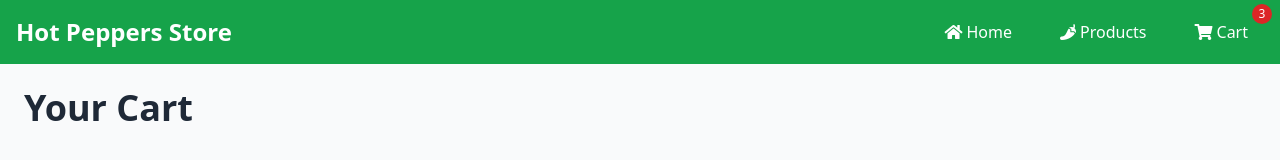
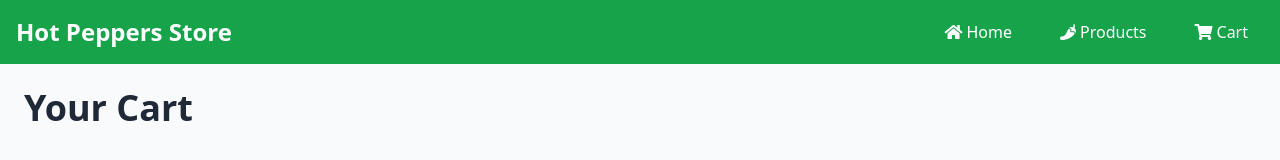
Before and after one commit to zarnescurazvan98/hot-peppers-store, a Vue app: page /cart in a window 1280 px wide. Shown: the top 160 px of the page. Built offline with nearby package versions, Linux system fonts and the light colour scheme.

Commit message:
added logic for number icon cart

```diff
--- a/src/components/Header.vue
+++ b/src/components/Header.vue
@@ -24,8 +24,10 @@
         <router-link to="/cart" class="relative px-4 py-2 hover:bg-green-500 rounded-md transition flex items-center space-x-1">
           <i class="fas fa-shopping-cart"></i>
           <span>Cart</span>
-          <!-- Cart Counter (just for display now) -->
-          <span class="absolute -top-2 -right-2 bg-red-600 text-white text-xs w-5 h-5 rounded-full flex items-center justify-center">3</span>
+          <!-- Cart Counter (dynamic) -->
+          <span v-if="cartCount > 0" class="absolute -top-2 -right-2 bg-red-600 text-white text-xs w-5 h-5 rounded-full flex items-center justify-center">
+            {{ cartCount }}
+          </span>
         </router-link>
       </nav>
     </div>
@@ -33,7 +35,12 @@
 </template>
 
 <script>
+import { mapGetters } from 'vuex';
+
 export default {
   name: 'HeaderComponent',
+  computed: {
+    ...mapGetters(['cartCount']), // Use cartCount getter
+  },
 };
 </script>
--- a/src/store/modules/cart.js
+++ b/src/store/modules/cart.js
@@ -1,4 +1,3 @@
-// store/modules/cart.js
 const state = {
     cartItems: [],
 };
@@ -7,6 +6,8 @@ const getters = {
     cartItems: (state) => state.cartItems,
     cartTotal: (state) =>
         state.cartItems.reduce((total, item) => total + item.price * item.quantity, 0),
+    cartCount: (state) =>
+        state.cartItems.reduce((total, item) => total + item.quantity, 0), // Total number of items in the cart
 };
 
 const mutations = {
```
